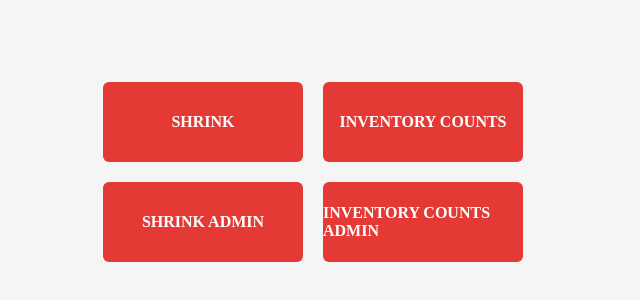
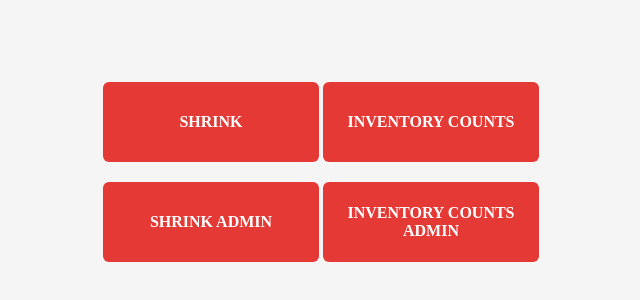
Before and after one commit to KarshBa/HGC_ADMIN_DASH, a plain HTML site: page index.html in a window 1280 px wide. Shown: the part 228-528 px from the top of the page, without its empty margins (327-967 px from the left). Drawn offline with Linux system fonts and the light colour scheme.

Commit message:
Update index.html

```diff
--- a/index.html
+++ b/index.html
@@ -5,7 +5,6 @@
   <meta name="viewport" content="width=device-width, initial-scale=1.0"/>
   <title>Simple Dashboard</title>
   <style>
-    /* Center the grid in the viewport */
     body {
       margin: 0;
       height: 100vh;
@@ -15,26 +14,31 @@
       background-color: #f5f5f5;
     }
 
-    /* 2×2 grid for the buttons */
     .dashboard {
       display: grid;
       grid-template-columns: repeat(2, 200px);
-      grid-template-rows: repeat(2, 80px);
+      grid-auto-rows: 80px;
       gap: 20px;
     }
 
-    /* Style links to look like buttons */
     .dashboard a {
+      /* make the link fill its grid cell */
       display: flex;
+      width: 100%;
+      height: 100%;
       justify-content: center;
       align-items: center;
-      background-color: #e53935; /* red */
+      /* ensure multi-line text is centered */
+      text-align: center;
+      background-color: #e53935;
       color: #fff;
       text-decoration: none;
       font-size: 16px;
       font-weight: bold;
       border-radius: 6px;
       transition: background-color 0.2s ease;
+      /* optional horizontal padding so text wraps nicely */
+      padding: 0 8px;
     }
     .dashboard a:hover {
       background-color: #d32f2f;
```
